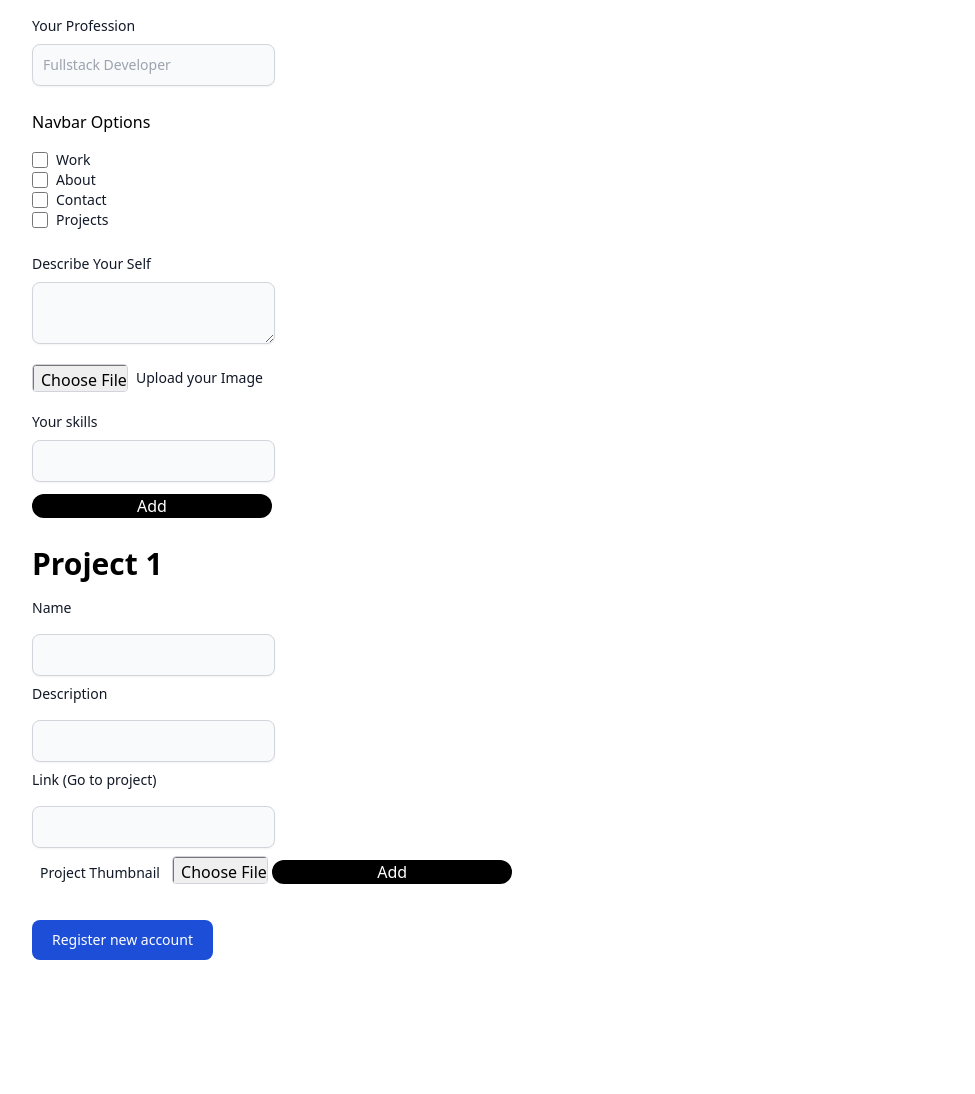
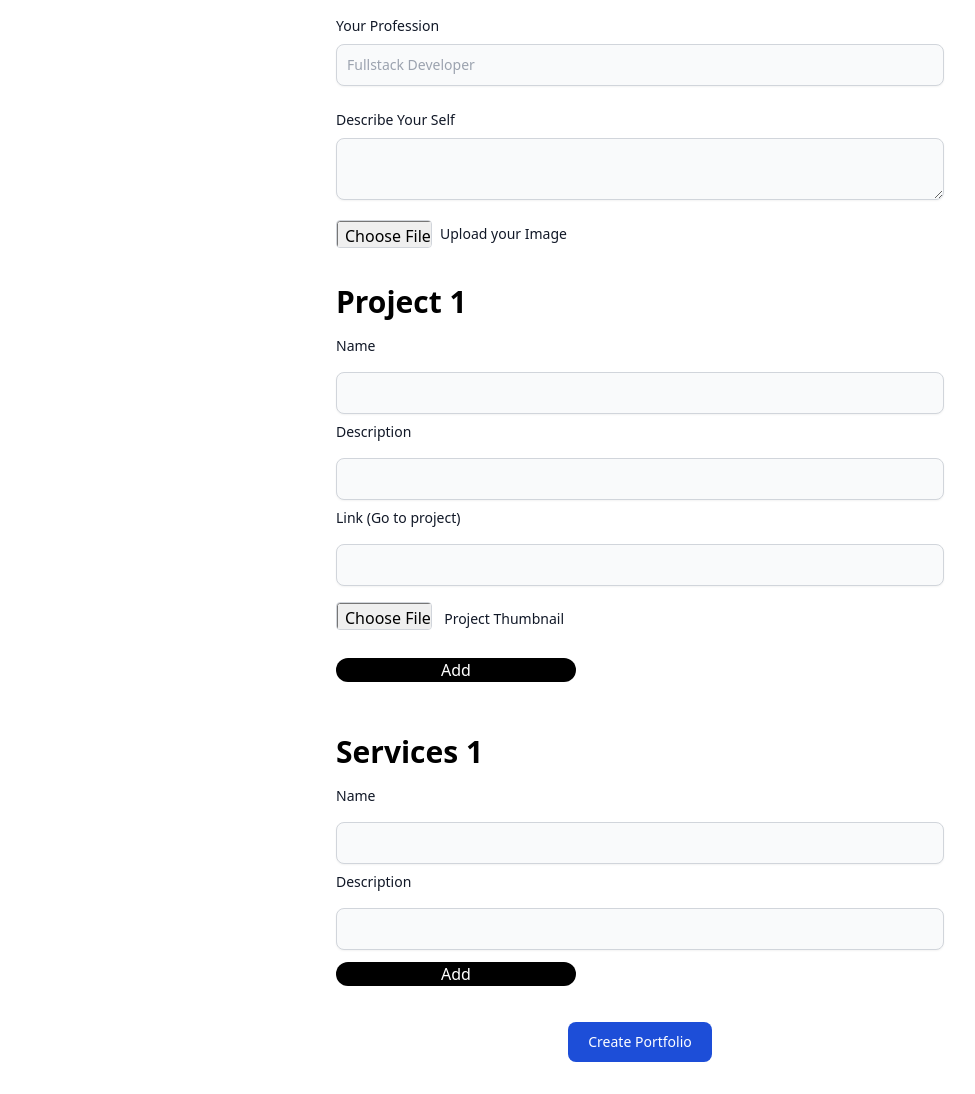
Before and after one commit to portfolio-space/portfolio-space-web, a website with bundled scripts: page pages/editor/index.html in a window 1280 px wide. Shown: the part 400-1494 px from the top of the page, without its empty margins (0-975 px from the left). Before the commit the page ends 1392 px from the top, so only its background shows below. Built offline with nearby package versions, Linux system fonts and the light colour scheme.

Commit message:
Aligned forms

```diff
--- a/pages/editor/index.html
+++ b/pages/editor/index.html
@@ -58,8 +58,8 @@
             </h1>
         </div>
 
-        <form class="mx-auto max-w-screen-xl px-4 py-8 sm:px-6 lg:px-8">
-            <div class="mb-6">
+        <form class="flex flex-col items-center mx-auto max-w-screen-xl px-4 py-8 sm:px-6 lg:px-8">
+            <div class="mb-6 w-1/2">
                 <label
                     for="name"
                     class="block mb-2 text-sm font-medium text-gray-900"
@@ -68,11 +68,11 @@
                 <input
                     type="text"
                     id="name"
-                    class="shadow-sm bg-gray-50 border border-gray-300 text-gray-900 text-sm rounded-lg focus:ring-blue-500 focus:border-blue-500 block w-1/5 p-2.5"
+                    class="shadow-sm bg-gray-50 border border-gray-300 text-gray-900 text-sm rounded-lg focus:ring-blue-500 focus:border-blue-500 block w-full p-2.5"
                     placeholder="John Doe"
                     required />
             </div>
-            <div class="mb-6">
+            <div class="mb-6 w-1/2">
                 <label
                     for="email"
                     class="block mb-2 text-sm font-medium text-gray-900"
@@ -81,11 +81,11 @@
                 <input
                     type="email"
                     id="email"
-                    class="shadow-sm bg-gray-50 border border-gray-300 text-gray-900 text-sm rounded-lg focus:ring-blue-500 focus:border-blue-500 block w-1/5 p-2.5"
+                    class="shadow-sm bg-gray-50 border border-gray-300 text-gray-900 text-sm rounded-lg focus:ring-blue-500 focus:border-blue-500 block w-full p-2.5"
                     placeholder="name@gmail.com"
                     required />
             </div>
-            <div class="mb-6">
+            <div class="mb-6 w-1/2">
                 <label
                     for="profession"
                     class="block mb-2 text-sm font-medium text-gray-900"
@@ -94,70 +94,12 @@
                 <input
                     type="text"
                     id="profession"
-                    class="shadow-sm bg-gray-50 border border-gray-300 text-gray-900 text-sm rounded-lg focus:ring-blue-500 focus:border-blue-500 block w-1/5 p-2.5"
+                    class="shadow-sm bg-gray-50 border border-gray-300 text-gray-900 text-sm rounded-lg focus:ring-blue-500 focus:border-blue-500 block w-full p-2.5"
                     placeholder="Fullstack Developer"
                     required />
             </div>
-            <h1 class="font-medium my-4">Navbar Options</h1>
-            <div class="flex flex-col items-start mb-6">
-                <div class="flex items-center h-5">
-                    <input
-                        id="Work"
-                        type="checkbox"
-                        value=""
-                        class="w-4 h-4 border border-gray-300 rounded bg-gray-50 focus:ring-3 focus:ring-blue-300"
-                        value="Home"
-                        required />
-                    <label
-                        for="Work"
-                        class="mb-2 text-sm font-medium text-gray-900 px-2 my-2"
-                        >Work</label
-                    >
-                </div>
-                <div class="flex items-center h-5">
-                    <input
-                        id="About"
-                        type="checkbox"
-                        value=""
-                        class="w-4 h-4 border border-gray-300 rounded bg-gray-50 focus:ring-3 focus:ring-blue-300"
-                        value="Home"
-                        required />
-                    <label
-                        for="About"
-                        class="mb-2 text-sm font-medium text-gray-900 px-2 my-2"
-                        >About</label
-                    >
-                </div>
-                <div class="flex items-center h-5">
-                    <input
-                        id="Contact"
-                        type="checkbox"
-                        value=""
-                        class="w-4 h-4 border border-gray-300 rounded bg-gray-50 focus:ring-3 focus:ring-blue-300"
-                        value="Contact"
-                        required />
-                    <label
-                        for="Contact"
-                        class="mb-2 text-sm font-medium text-gray-900 px-2 my-2"
-                        >Contact</label
-                    >
-                </div>
-                <div class="flex items-center h-5">
-                    <input
-                        id="Projects"
-                        type="checkbox"
-                        value=""
-                        class="w-4 h-4 border border-gray-300 rounded bg-gray-50 focus:ring-3 focus:ring-blue-300"
-                        value="Projects"
-                        required />
-                    <label
-                        for="Projects"
-                        class="mb-2 text-sm font-medium text-gray-900 px-2 my-2"
-                        >Projects</label
-                    >
-                </div>
             </div>
-            <div class="mb-6">
+            <div class="mb-6 w-1/2">
                 <label
                     for="description"
                     class="block mb-2 text-sm font-medium text-gray-900"
@@ -166,11 +108,11 @@
                 <textarea
                     name="description"
                     id="description"
-                    class="shadow-sm bg-gray-50 border border-gray-300 text-gray-900 text-sm rounded-lg focus:ring-blue-500 focus:border-blue-500 block w-1/5 p-2.5"
+                    class="shadow-sm bg-gray-50 border border-gray-300 text-gray-900 text-sm rounded-lg focus:ring-blue-500 focus:border-blue-500 block w-full p-2.5"
                     required>
                 </textarea>
             </div>
-            <div class="flex items-center h-5 mb-6">
+            <div class="flex items-center h-5 mb-6 w-1/2">
                 <input
                     id="profile-image"
                     type="file"
@@ -183,22 +125,7 @@
                     >Upload your Image</label
                 >
             </div>
-            <div class="mb-6">
-                <label class="block mb-2 text-sm font-medium text-gray-900"
-                    >Your skills</label
-                >
-                <div id="skills">
-                    <input
-                        type="text"
-                        class="shadow-sm bg-gray-50 border border-gray-300 text-gray-900 text-sm rounded-lg focus:ring-blue-500 focus:border-blue-500 block w-1/5 p-2.5"
-                        required />
-                </div>
-
-                <button
-                    class="bg-black rounded-full w-60 my-3 text-white"
-                    id="addskill">
-                    Add
-                </button>
+            <div class="mb-6 w-1/2">
                 <div id="projects" class="mt-4">
                     <span class="text-3xl font-bold"
                         >Project <span id="project-id">1</span></span
@@ -210,7 +137,7 @@
                         >
                         <input
                             type="text"
-                            class="shadow-sm bg-gray-50 border border-gray-300 text-gray-900 text-sm rounded-lg focus:ring-blue-500 focus:border-blue-500 block w-1/5 p-2.5"
+                            class="shadow-sm bg-gray-50 border border-gray-300 text-gray-900 text-sm rounded-lg focus:ring-blue-500 focus:border-blue-500 block w-full p-2.5"
                             id="project-name"
                             required />
                         <label
@@ -219,7 +146,7 @@
                         >
                         <input
                             type="text"
-                            class="shadow-sm bg-gray-50 border border-gray-300 text-gray-900 text-sm rounded-lg focus:ring-blue-500 focus:border-blue-500 block w-1/5 p-2.5"
+                            class="shadow-sm bg-gray-50 border border-gray-300 text-gray-900 text-sm rounded-lg focus:ring-blue-500 focus:border-blue-500 block w-full p-2.5"
                             id="project-desc"
                             required />
                         <label
@@ -228,32 +155,70 @@
                         >
                         <input
                             type="text"
-                            class="shadow-sm bg-gray-50 border border-gray-300 text-gray-900 text-sm rounded-lg focus:ring-blue-500 focus:border-blue-500 block w-1/5 p-2.5"
+                            class="shadow-sm bg-gray-50 border border-gray-300 text-gray-900 text-sm rounded-lg focus:ring-blue-500 focus:border-blue-500 block w-full p-2.5"
                             id="project-link"
                             required />
                     </div>
+                    <input
+                    id="project-thumbnail"
+                    type="file"
+                    class="my-4 w-24 h-7 border border-gray-300 rounded bg-gray-50"
+                    accept="Image/*" />
                     <label
                         for="project-thumbnail"
                         class="mb-2 text-sm font-medium text-gray-900 px-2 my-2"
                         >Project Thumbnail</label
                     >
-                    <input
-                        id="project-thumbnail"
-                        type="file"
-                        class="w-24 h-7 border border-gray-300 rounded bg-gray-50"
-                        accept="Image/*" />
-                    <button
-                        class="bg-black rounded-full w-60 my-3 text-white"
-                        id="addproject">
-                        Add
-                    </button>
+                        <div>
+                            <button
+                                class="bg-black rounded-full w-60 my-3 text-white"
+                                id="addproject">
+                                Add
+                            </button>
+                        </div>
+                </div>
+            </div>
+            <div class="mb-6 w-1/2">
+                <div id="projects" class="mt-4">
+                    <span class="text-3xl font-bold"
+                        >Services <span id="project-id">1</span></span
+                    >
+                    <div id="service-form" class="flex flex-col gap-2 mt-4">
+                        <label
+                            class="block mb-2 text-sm font-medium text-gray-900"
+                            >Name</label
+                        >
+                        <input
+                            type="text"
+                            class="shadow-sm bg-gray-50 border border-gray-300 text-gray-900 text-sm rounded-lg focus:ring-blue-500 focus:border-blue-500 block w-full p-2.5"
+                            id="service-name"
+                            required />
+                        <label
+                            class="block mb-2 text-sm font-medium text-gray-900"
+                            >Description</label
+                        >
+                        <input
+                            type="text"
+                            class="shadow-sm bg-gray-50 border border-gray-300 text-gray-900 text-sm rounded-lg focus:ring-blue-500 focus:border-blue-500 block w-full p-2.5"
+                            id="service-desc"
+                            required />
+
+                    </div>
+
+                        <div>
+                            <button
+                                class="bg-black rounded-full w-60 my-3 text-white"
+                                id="addservice">
+                                Add
+                            </button>
+                        </div>
                 </div>
             </div>
             <button
                 type="submit"
                 id="submit"
                 class="text-white bg-blue-700 hover:bg-blue-800 focus:ring-4 focus:outline-none focus:ring-blue-300 font-medium rounded-lg text-sm px-5 py-2.5 text-center dark:bg-blue-600 dark:hover:bg-blue-700 dark:focus:ring-blue-800">
-                Register new account
+                Create Portfolio
             </button>
         </form>
     </body>
--- a/pages/editor/script.js
+++ b/pages/editor/script.js
@@ -7,12 +7,6 @@ let addSkill = document.getElementById("addskill")
 let addProject = document.getElementById("addproject")
 let projects = document.getElementById("projects")
 let skills = document.getElementById("skills")
-
-addSkill.addEventListener("click", addSkills)
-
-function addSkills() {
-    skills.innerHTML += `<input type="text" class="my-3 shadow-sm bg-gray-50 border border-gray-300 text-gray-900 text-sm rounded-lg focus:ring-blue-500 focus:border-blue-500 block w-1/5 p-2.5"required>`
-}
 
 addProject.addEventListener("click", addProjects)
 
```
